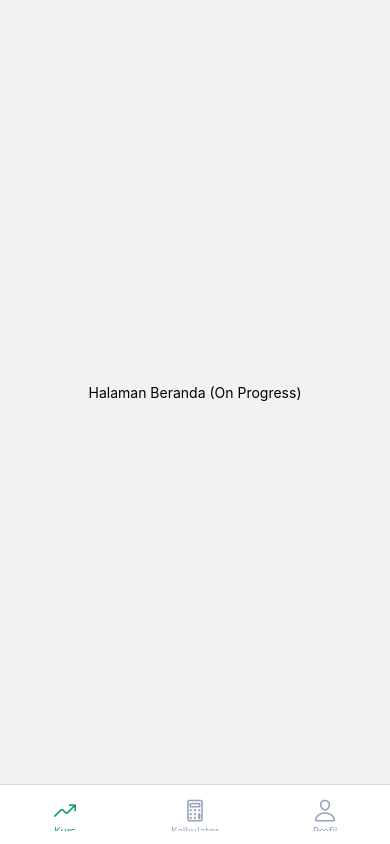
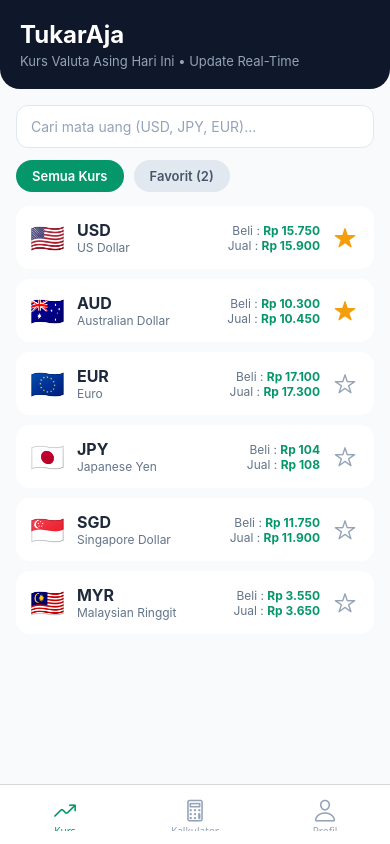
Before and after one commit to RyuBeast/TukarAja, a React Native app: screen /Kurs in a window 390 px wide. Built offline with nearby package versions, Linux system fonts and the light colour scheme.

Commit message:
Membuat homescreen beserta fitur fav, search, filter

```diff
--- a/components/currencycard.js
+++ b/components/currencycard.js
@@ -15,8 +15,8 @@ export default function CurrencyCard({ item, isFavorite, onToggleFavorite, onPre
 
       <View style={styles.right}>
         <View style={styles.rates}>
-          <Text style={styles.rateLabel}>Beli: <Text style={styles.rateValue}>Rp {item.buy.toLocaleString('id-ID')}</Text></Text>
-          <Text style={styles.rateLabel}>Jual: <Text style={styles.rateValue}>Rp {item.sell.toLocaleString('id-ID')}</Text></Text>
+          <Text style={styles.rateLabel}>Beli : <Text style={styles.rateValue}>Rp {item.buy.toLocaleString('id-ID')}</Text></Text>
+          <Text style={styles.rateLabel}>Jual : <Text style={styles.rateValue}>Rp {item.sell.toLocaleString('id-ID')}</Text></Text>
         </View>
         <TouchableOpacity onPress={onToggleFavorite} style={styles.starBtn}>
           <Ionicons
--- a/screens/homescreen.js
+++ b/screens/homescreen.js
@@ -1,10 +1,100 @@
-import React from 'react';
-import { View, Text } from 'react-native';
+import React, { useState } from 'react';
+import { View, Text, TextInput, FlatList, TouchableOpacity, StyleSheet } from 'react-native';
+import { SafeAreaView } from 'react-native-safe-area-context';
+import { CURRENCIES } from '../data/currencies';
+import CurrencyCard from '../components/currencycard';
 
-export default function HomeScreen() {
+export default function HomeScreen({ navigation }) {
+  const [search, setSearch] = useState('');
+  const [filter, setFilter] = useState('ALL');
+  const [favorites, setFavorites] = useState(['1', '2']);
+
+  const toggleFavorite = (id) => {
+    setFavorites((prev) =>
+      prev.includes(id) ? prev.filter((item) => item !== id) : [...prev, id]
+    );
+  };
+
+  const filteredCurrencies = CURRENCIES.filter((item) => {
+    const matchSearch =
+      item.code.toLowerCase().includes(search.toLowerCase()) ||
+      item.name.toLowerCase().includes(search.toLowerCase());
+    const matchTab = filter === 'ALL' || favorites.includes(item.id);
+    return matchSearch && matchTab;
+  });
+
   return (
-    <View style={{ flex: 1, justifyContent: 'center', alignItems: 'center' }}>
-      <Text>Halaman Beranda (On Progress)</Text>
-    </View>
+    <SafeAreaView style={styles.container}>
+      <View style={styles.header}>
+        <Text style={styles.brand}>TukarAja</Text>
+        <Text style={styles.subtitle}>Kurs Valuta Asing Hari Ini • Update Real-Time</Text>
+      </View>
+
+      <View style={styles.content}>
+        <TextInput
+          style={styles.searchInput}
+          placeholder="Cari mata uang (USD, JPY, EUR)..."
+          placeholderTextColor="#94A3B8"
+          value={search}
+          onChangeText={setSearch}
+        />
+
+        <View style={styles.tabRow}>
+          <TouchableOpacity
+            style={[styles.tabBtn, filter === 'ALL' && styles.tabBtnActive]}
+            onPress={() => setFilter('ALL')}
+          >
+            <Text style={[styles.tabText, filter === 'ALL' && styles.tabTextActive]}>
+              Semua Kurs
+            </Text>
+          </TouchableOpacity>
+          <TouchableOpacity
+            style={[styles.tabBtn, filter === 'FAV' && styles.tabBtnActive]}
+            onPress={() => setFilter('FAV')}
+          >
+            <Text style={[styles.tabText, filter === 'FAV' && styles.tabTextActive]}>
+              Favorit ({favorites.length})
+            </Text>
+          </TouchableOpacity>
+        </View>
+
+        <FlatList
+          data={filteredCurrencies}
+          keyExtractor={(item) => item.id}
+          showsVerticalScrollIndicator={false}
+          renderItem={({ item }) => (
+            <CurrencyCard
+              item={item}
+              isFavorite={favorites.includes(item.id)}
+              onToggleFavorite={() => toggleFavorite(item.id)}
+              onPress={() => navigation.navigate('Detail', { item })}
+            />
+          )}
+        />
+      </View>
+    </SafeAreaView>
   );
 }
+
+const styles = StyleSheet.create({
+  container: { flex: 1, backgroundColor: '#F8FAFC' },
+  header: { backgroundColor: '#0F172A', padding: 20, borderBottomLeftRadius: 20, borderBottomRightRadius: 20 },
+  brand: { fontSize: 24, fontWeight: 'bold', color: '#FFFFFF' },
+  subtitle: { fontSize: 13, color: '#94A3B8', marginTop: 4 },
+  content: { flex: 1, padding: 16 },
+  searchInput: {
+    backgroundColor: '#FFFFFF',
+    paddingHorizontal: 14,
+    paddingVertical: 12,
+    borderRadius: 12,
+    borderWidth: 1,
+    borderColor: '#E2E8F0',
+    color: '#1E293B',
+    marginBottom: 12,
+  },
+  tabRow: { flexDirection: 'row', gap: 10, marginBottom: 14 },
+  tabBtn: { paddingVertical: 8, paddingHorizontal: 16, borderRadius: 20, backgroundColor: '#E2E8F0' },
+  tabBtnActive: { backgroundColor: '#059669' },
+  tabText: { fontSize: 13, fontWeight: '600', color: '#475569' },
+  tabTextActive: { color: '#FFFFFF' },
+});
```
Also changed, not shown: 1 other file (tests, documents, lock files or other folders).
